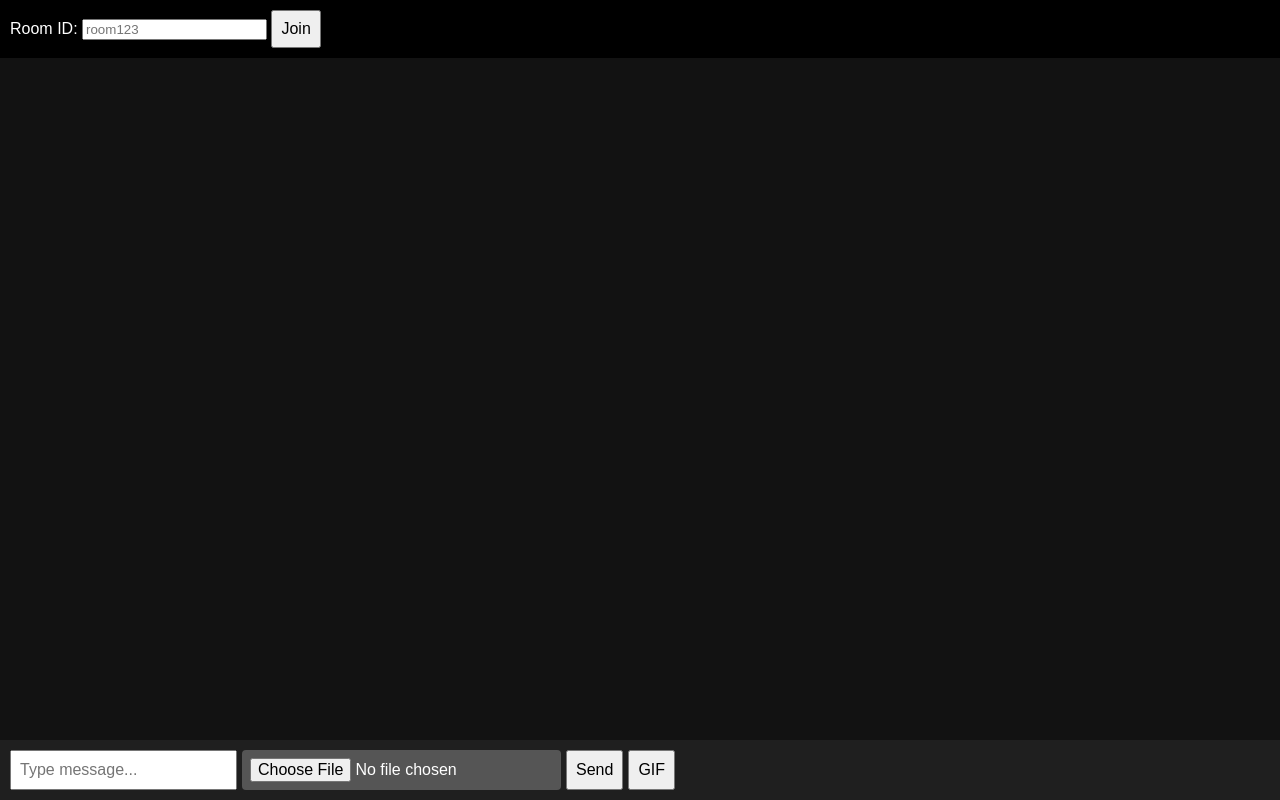
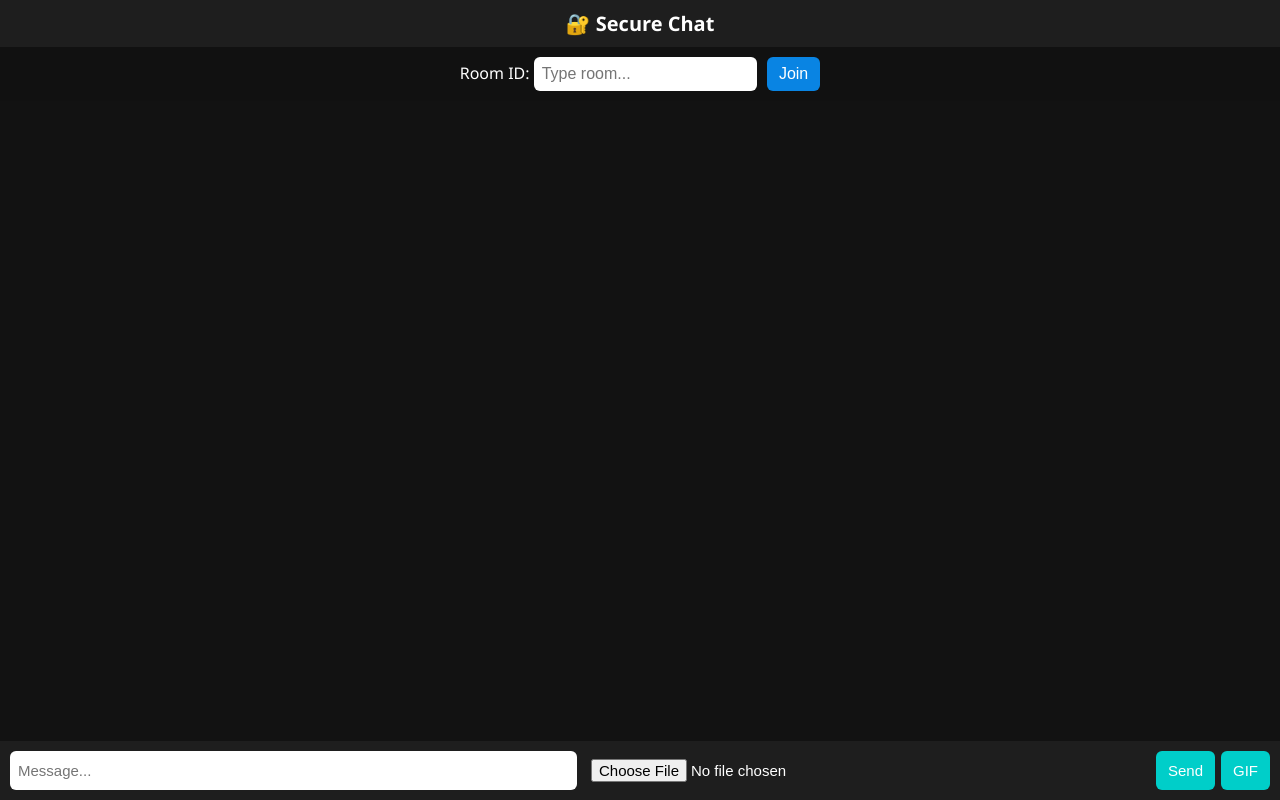
Before and after one commit to kumar-pratik1006/secure-chat-app, a website: page public/index.html in a window 1280 px wide. Drawn offline with nearby package versions, Linux system fonts and the light colour scheme; no server answers.

Commit message:
Update index.html

```diff
--- a/public/index.html
+++ b/public/index.html
@@ -2,40 +2,120 @@
 <html lang="en">
 <head>
   <meta charset="UTF-8" />
-  <meta name="viewport" content="width=device-width, initial-scale=1.0" />
+  <meta name="viewport" content="width=device-width, initial-scale=1.0"/>
   <title>🔐 Secure Chat</title>
   <style>
-    body { margin: 0; font-family: sans-serif; background: #121212; color: #fff; }
-    .chat { display: flex; flex-direction: column; height: 100vh; }
-    .chat-box { flex: 1; overflow-y: auto; padding: 10px; }
-    .msg { margin: 5px 0; max-width: 70%; padding: 10px; border-radius: 8px; }
-    .msg.self { align-self: flex-end; background: #2ecc71; }
-    .msg.other { align-self: flex-start; background: #3498db; }
-    .msg img { max-width: 200px; border-radius: 8px; }
-    .msg a { color: #ffd700; word-break: break-word; }
-    .input-area { display: flex; padding: 10px; gap: 5px; background: #1f1f1f; }
-    .input-area input, button { padding: 8px; font-size: 16px; }
-    .file-btn { color: white; background: #555; border: none; border-radius: 4px; }
+    * { box-sizing: border-box; }
+    body {
+      margin: 0; font-family: 'Segoe UI', sans-serif;
+      background: #121212; color: #fff;
+      display: flex; flex-direction: column; height: 100vh;
+    }
+    header {
+      background: #1e1e1e;
+      padding: 10px;
+      text-align: center;
+      font-size: 20px;
+      font-weight: bold;
+    }
+    #chatBox {
+      flex: 1;
+      overflow-y: auto;
+      padding: 10px;
+      display: flex;
+      flex-direction: column;
+    }
+    .msg {
+      max-width: 75%;
+      padding: 10px;
+      margin: 6px 0;
+      border-radius: 10px;
+      word-wrap: break-word;
+      line-height: 1.4;
+    }
+    .self {
+      align-self: flex-end;
+      background: #2ecc71;
+    }
+    .other {
+      align-self: flex-start;
+      background: #3498db;
+    }
+    .msg img {
+      max-width: 200px;
+      border-radius: 8px;
+      margin-top: 5px;
+    }
+    .msg a {
+      color: #ffeaa7;
+      text-decoration: underline;
+    }
+    .input-panel {
+      background: #1e1e1e;
+      padding: 10px;
+      display: flex;
+      gap: 6px;
+      flex-wrap: wrap;
+    }
+    .input-panel input[type="text"],
+    .input-panel input[type="file"] {
+      flex: 1;
+      padding: 8px;
+      border-radius: 6px;
+      border: none;
+      font-size: 15px;
+    }
+    .input-panel button {
+      background: #00cec9;
+      border: none;
+      color: #fff;
+      padding: 8px 12px;
+      font-size: 15px;
+      border-radius: 6px;
+      cursor: pointer;
+    }
+    .room-join {
+      padding: 10px;
+      background: #111;
+      text-align: center;
+    }
+    .room-join input {
+      padding: 8px;
+      font-size: 16px;
+      border-radius: 6px;
+      border: none;
+    }
+    .room-join button {
+      margin-left: 6px;
+      padding: 8px 12px;
+      font-size: 16px;
+      border: none;
+      border-radius: 6px;
+      background: #0984e3;
+      color: white;
+    }
   </style>
 </head>
 <body>
-  <div class="chat">
-    <div style="padding: 10px; background: #000;">
-      Room ID: <input id="roomInput" placeholder="room123" />
-      <button onclick="joinRoom()">Join</button>
-    </div>
 
-    <div class="chat-box" id="chatBox"></div>
+  <header>🔐 Secure Chat</header>
 
-    <div class="input-area">
-      <input id="msgInput" placeholder="Type message..." />
-      <input type="file" id="fileInput" class="file-btn" />
-      <button onclick="sendMsg()">Send</button>
-      <button onclick="sendGIF()">GIF</button>
-    </div>
+  <div class="room-join">
+    Room ID: <input id="roomInput" placeholder="Type room..." />
+    <button onclick="joinRoom()">Join</button>
+  </div>
+
+  <div id="chatBox"></div>
+
+  <div class="input-panel">
+    <input type="text" id="msgInput" placeholder="Message..." />
+    <input type="file" id="fileInput" />
+    <button onclick="sendMsg()">Send</button>
+    <button onclick="sendGIF()">GIF</button>
   </div>
 
   <script src="https://cdn.socket.io/4.7.2/socket.io.min.js"></script>
   <script src="./script.js"></script>
+
 </body>
 </html>
```
